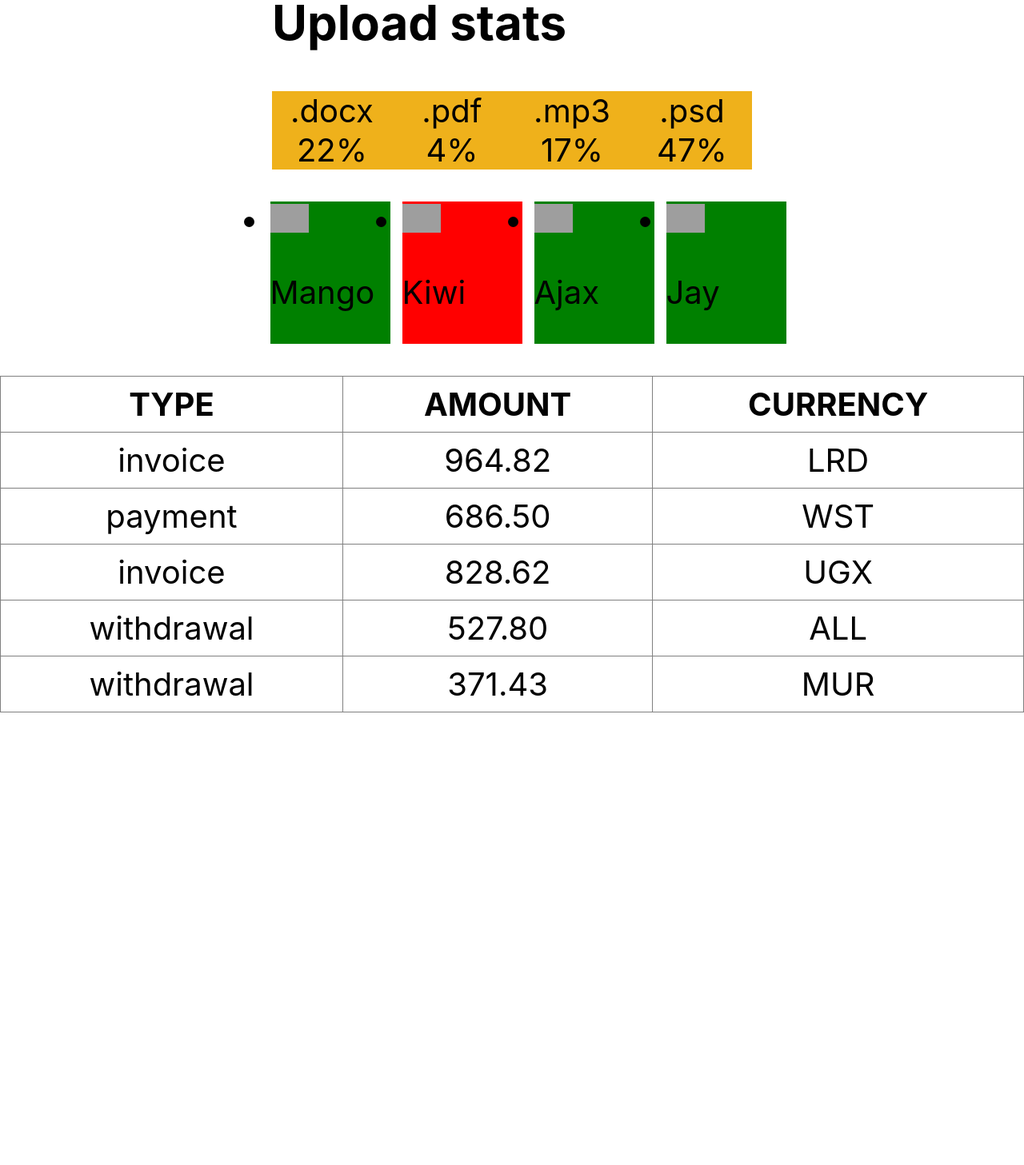
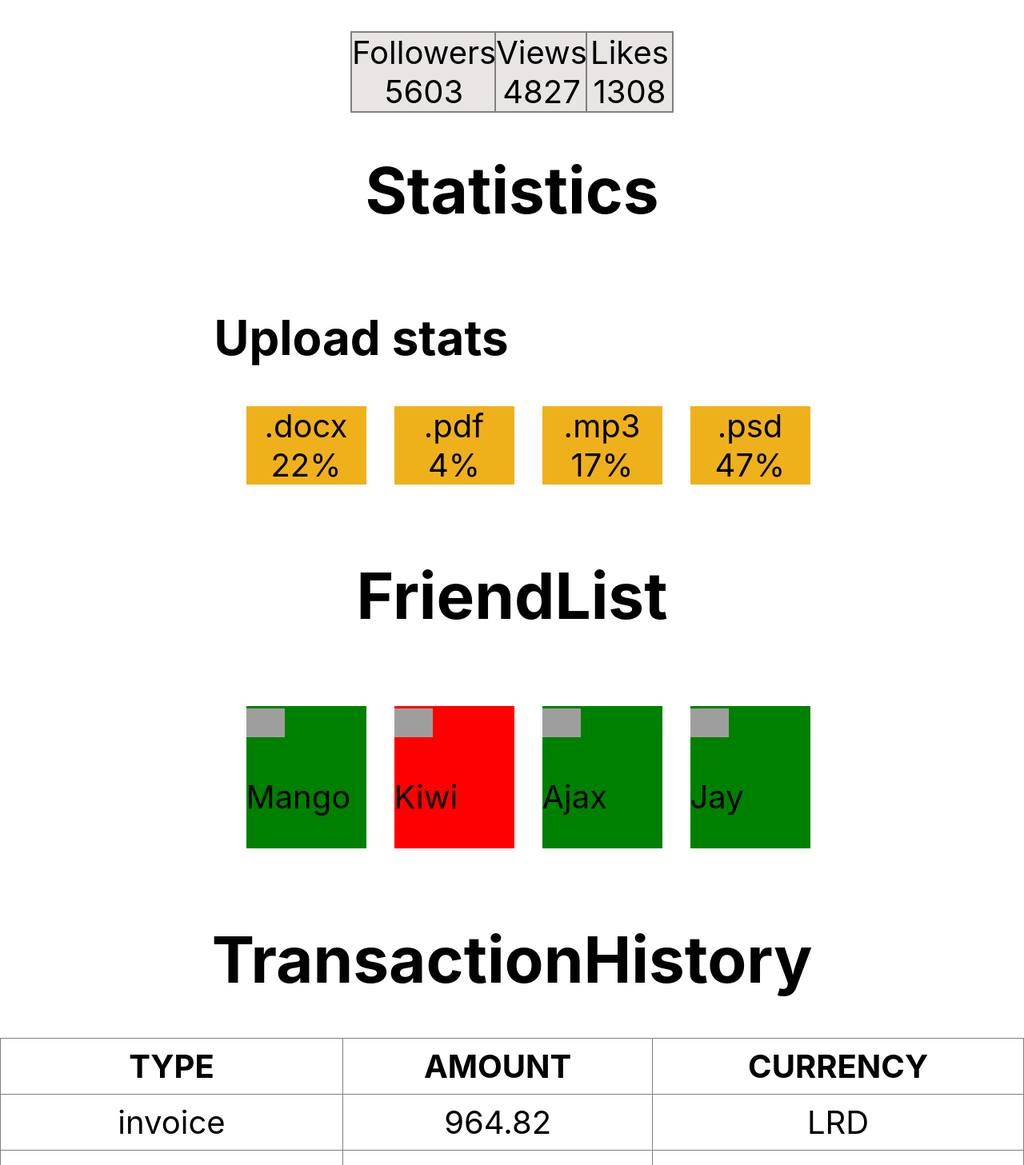
Before and after one commit to Anna-Sosiura/goit-react-hw-01-components, a React (Create React App) app: page / in a window 1280 px wide. Shown: the part 773-2230 px from the top of the page at 80% size. Before the commit the page ends 1664 px from the top, so only its background shows below. Built offline with nearby package versions, Linux system fonts and the light colour scheme; grey boxes are pictures that could not be loaded.

Commit message:
commit(8)

```diff
--- a/src/components/App.jsx
+++ b/src/components/App.jsx
@@ -20,6 +20,9 @@ export const App = () => {
         color: '#010101',
       }}
     >
+      <h1 style={{ marginTop: 50, marginBottom: 50, textAlign: 'center' }}>
+        Profile
+      </h1>
       <Profile
         username={user.username}
         tag={user.tag}
@@ -27,8 +30,17 @@ export const App = () => {
         avatar={user.avatar}
         stats={user.stats}
       />
+      <h1 style={{ marginTop: 50, marginBottom: 50, textAlign: 'center' }}>
+        Statistics
+      </h1>
       <Statistics title="Upload stats" stats={data} />
+      <h1 style={{ marginTop: 50, marginBottom: 50, textAlign: 'center' }}>
+        FriendList
+      </h1>
       <FriendList friends={friends} />
+      <h1 style={{ marginTop: 50, marginBottom: 50, textAlign: 'center' }}>
+        TransactionHistory
+      </h1>
       <TransactionHistory items={transactions} />
     </div>
   );
--- a/src/components/FriendList/FriendList.styled.jsx
+++ b/src/components/FriendList/FriendList.styled.jsx
@@ -2,5 +2,6 @@ import styled from '@emotion/styled';
 
 export const List = styled.ul`
   display: flex;
-  gap: 15px;
+  gap: 35px;
+  list-style-type: none;
 `;
--- a/src/components/Statistics/Statistics.styled.jsx
+++ b/src/components/Statistics/Statistics.styled.jsx
@@ -1,7 +1,9 @@
 import styled from '@emotion/styled';
 
-export const List = styled.li`
+export const List = styled.ul`
   display: flex;
+  gap: 35px;
+  list-style-type: none;
 `;
 
 export const Item = styled.li`
```
